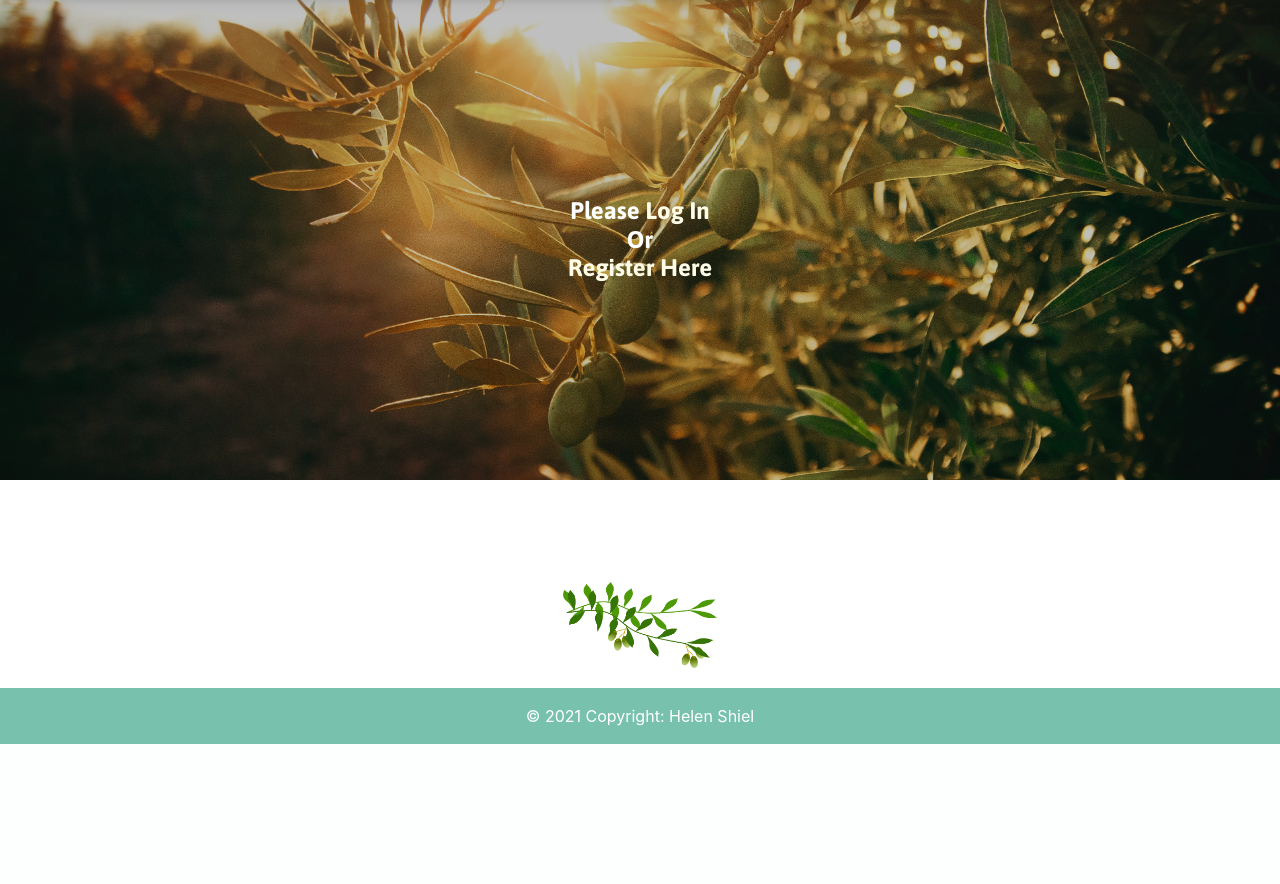
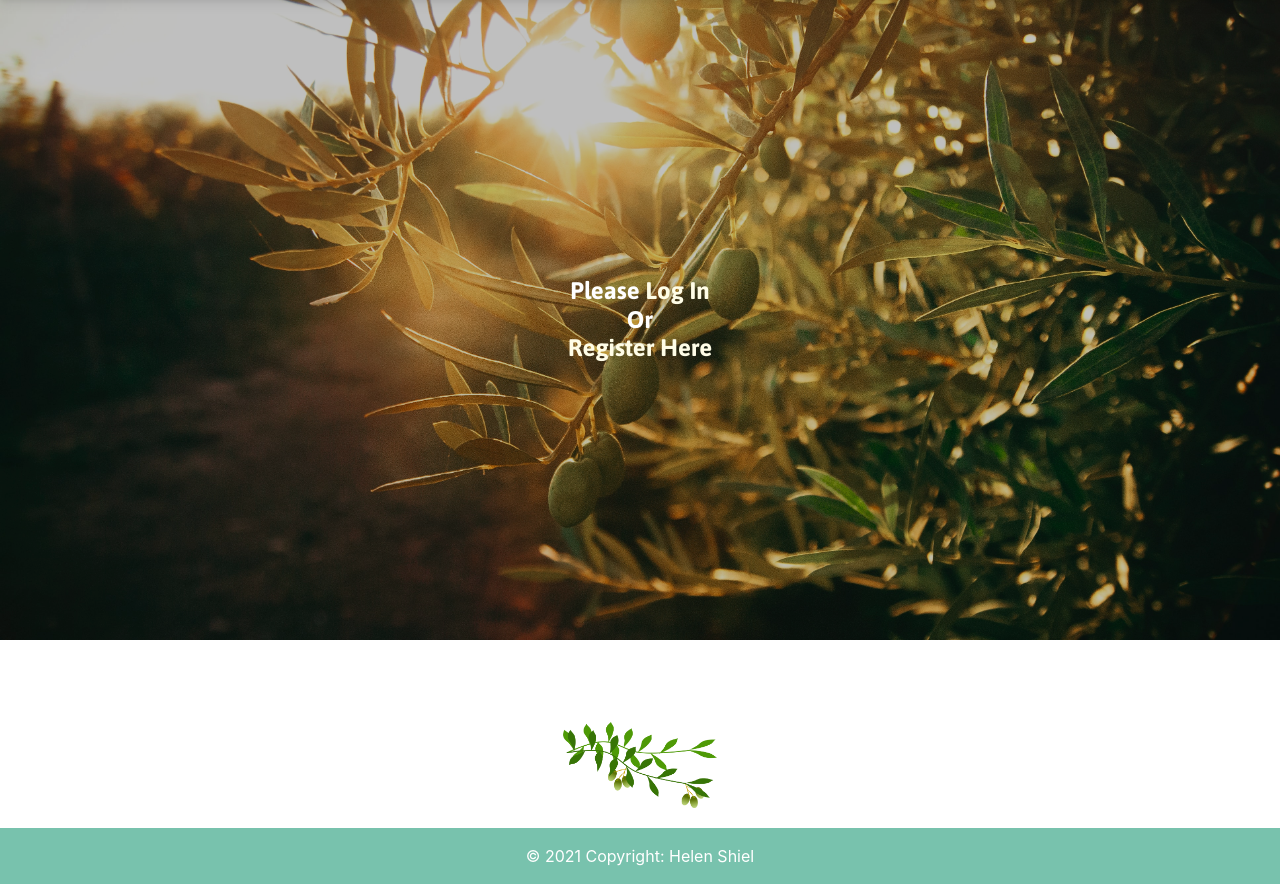
Before and after one commit to shielh/WeddingApp-MS3, a Flask app: page / in a window 1280 px wide. Shown: the part 56-940 px from the top of the page. Before the commit the page ends 800 px from the top, so only its background shows below. Run offline with Flask 2, Linux system fonts and the light colour scheme; some libraries are stand-ins or nearby versions.

Commit message:
Increase view height of hero image to nearly fill screen in large devices

```diff
--- a/static/css/style.css
+++ b/static/css/style.css
@@ -71,7 +71,7 @@ span.navbar-toggler-icon{
 .bg-image {
     position: relative;
     background-image: url('../images/hero-image.jpg');
-    height: 60vh;
+    height: 80vh;
     width: 100%;
     margin: 0 auto;
     margin-bottom: 20px;
@@ -84,7 +84,7 @@ span.navbar-toggler-icon{
     background-color: rgba(0,0,0,0.25);
     top: 0;
     left: 0;
-    height: 60vh;
+    height: 80vh;
     width: 100%;
     display: flex;
     align-items: center;
```
